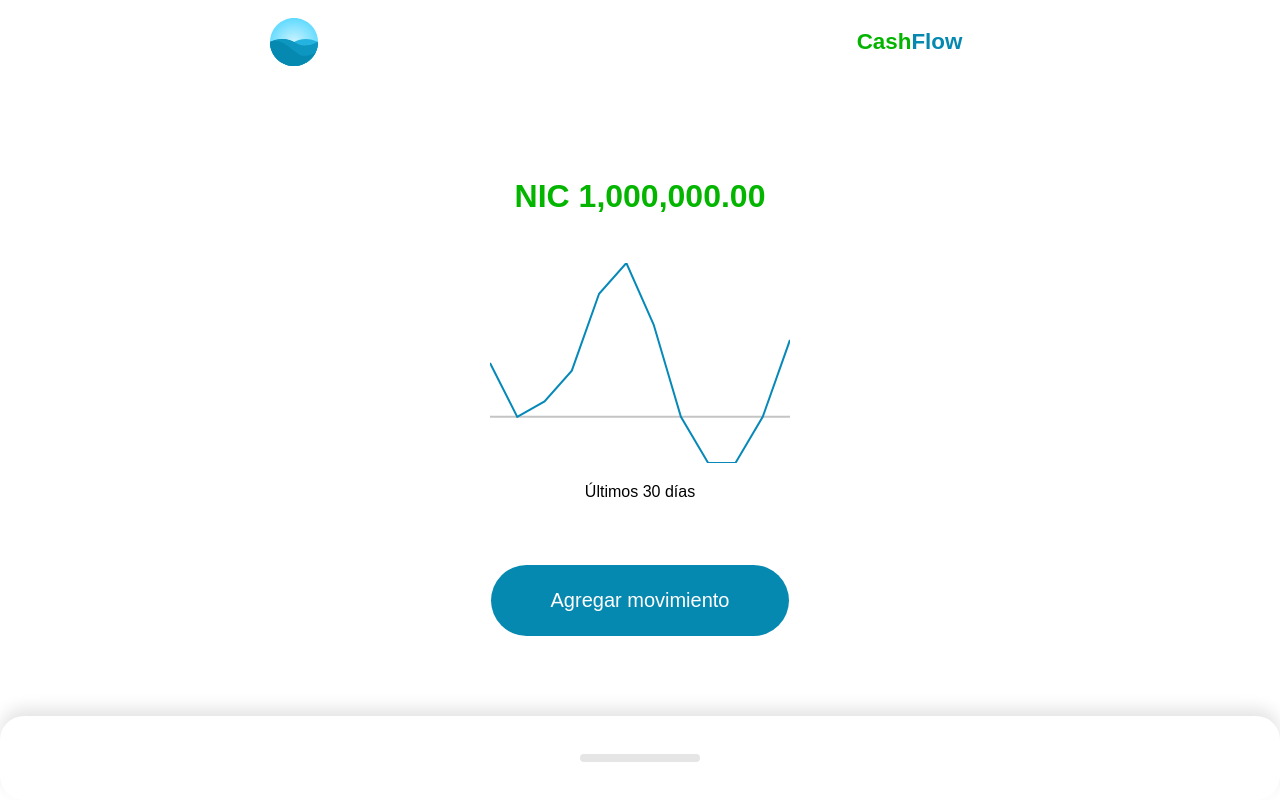
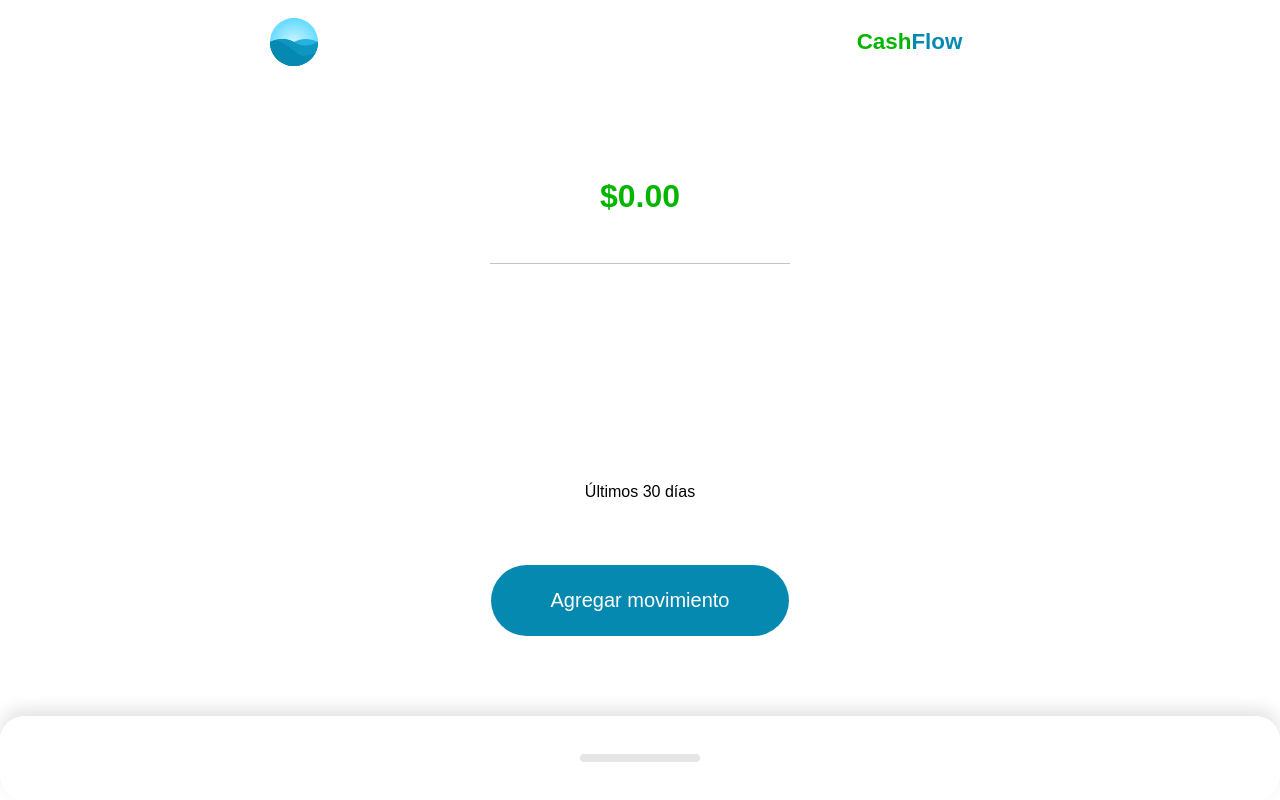
Before and after one commit to alon16/cashFlow, a Vue app: page / in a window 1280 px wide. Built offline with nearby package versions, Linux system fonts and the light colour scheme.

Commit message:
last details

```diff
--- a/src/components/ActionPage.vue
+++ b/src/components/ActionPage.vue
@@ -57,6 +57,12 @@ const submit = () => {
   movement.value.id = new Date();
 
   emit("created", movement.value);
+  movement.value = {
+    title: "",
+    amount: 0,
+    description: "",
+    type: "Ingreso",
+  };
 };
 </script>
 <style scoped>
--- a/src/components/HomePage.vue
+++ b/src/components/HomePage.vue
@@ -4,9 +4,9 @@
       <header-page></header-page>
     </template>
     <template #resume>
-      <resume-page :label="label" :amount="amount" :total-amount="1000000">
+      <resume-page :label="label" :amount="amount" :total-amount="totalAmount">
         <template #graphic>
-          <graphic-page :amounts="amounts"></graphic-page>
+          <graphic-page :amounts="amounts" @selected="select"></graphic-page>
         </template>
         <template #action>
           <action-page @created="create"></action-page
@@ -38,85 +38,7 @@ export default {
     return {
       amount: null,
       label: "",
-      movements: [
-        {
-          id: 0,
-          title: "MOVIMIENTO Inicial",
-          description: "Lorem ipsum sit",
-          amount: 100,
-          time: new Date("05-01-2023"),
-        },
-        {
-          id: 1,
-          title: "MOVIMIENTO 1",
-          description: "Lorem ipsum sit",
-          amount: 200,
-          time: new Date("05-01-2023"),
-        },
-        {
-          id: 2,
-          title: "MOVIMIENTO 2",
-          description: "Lorem ipsum sit",
-          amount: 500,
-          time: new Date("05-01-2023"),
-        },
-        {
-          id: 3,
-          title: "MOVIMIENTO 3",
-          description: "Lorem ipsum sit",
-          amount: 200,
-          time: new Date("05-01-2023"),
-        },
-        {
-          id: 4,
-          title: "MOVIMIENTO 4",
-          description: "Lorem ipsum sit",
-          amount: -400,
-          time: new Date("05-01-2023"),
-        },
-        {
-          id: 5,
-          title: "MOVIMIENTO 5",
-          description: "Lorem ipsum sit",
-          amount: -600,
-          time: new Date("05-01-2023"),
-        },
-        {
-          id: 6,
-          title: "MOVIMIENTO 6",
-          description: "Lorem ipsum sit",
-          amount: -300,
-          time: new Date("05-01-2023"),
-        },
-        {
-          id: 7,
-          title: "MOVIMIENTO 7",
-          description: "Lorem ipsum sit",
-          amount: 0,
-          time: new Date("05-01-2023"),
-        },
-        {
-          id: 8,
-          title: "MOVIMIENTO 8",
-          description: "Lorem ipsum sit",
-          amount: 300,
-          time: new Date("05-01-2023"),
-        },
-        {
-          id: 9,
-          title: "MOVIMIENTO 9",
-          description: "Lorem ipsum sit",
-          amount: 500,
-          time: new Date("05-01-2023"),
-        },
-        {
-          id: 10,
-          title: "MOVIMIENTO 10",
-          description: "Lorem ipsum sit",
-          amount: 0,
-          time: new Date("04-01-2023"),
-        },
-      ],
+      movements: [],
     };
   },
   computed: {
@@ -130,21 +52,42 @@ export default {
         .map((m) => m.amount);
 
       return lastDays.map((m, i) => {
-        let lastMovements = lastDays.slice(0, i);
+        let lastMovements = lastDays.slice(0, i + 1);
 
         return lastMovements.reduce((suma, movement) => {
           return suma + movement;
         }, 0);
       });
     },
+    totalAmount() {
+      return this.movements.reduce((suma, m) => {
+        return suma + m.amount;
+      }, 0);
+    },
+  },
+  mounted() {
+    const movements = JSON.parse(localStorage.getItem("movements"));
+    if (Array.isArray(movements)) {
+      this.movements = movements.map((m) => {
+        return { ...m, time: new Date(m.time) };
+      });
+    }
   },
   methods: {
     create(movement) {
       this.movements.push(movement);
+      this.save();
     },
     remove(id) {
       let index = this.movements.findIndex((m) => m.id === id);
       this.movements.splice(index, 1);
+      this.save();
+    },
+    save() {
+      localStorage.setItem("movements", JSON.stringify(this.movements));
+    },
+    select(val) {
+      this.amount = val;
     },
   },
 };
--- a/src/components/Resume/GraphicPage.vue
+++ b/src/components/Resume/GraphicPage.vue
@@ -34,7 +34,7 @@
   </div>
 </template>
 <script setup>
-import { computed, defineProps, ref, defineEmits } from "vue";
+import { computed, defineProps, ref, defineEmits, watch } from "vue";
 const props = defineProps({
   amounts: {
     type: Array,
@@ -57,20 +57,25 @@ const points = computed(() => {
     let x = (300 / total) * (i + 1);
     let y = amountToPixels(amount);
     return `${points} ${x},${y}`;
-  }, "0,100");
+  }, `0,${amountToPixels(total ? props.amounts[0] : 0)}`);
 });
 let showPointer = ref(false);
 let pointerCoordenada = ref(0);
 
 const emit = defineEmits(["selected"]);
-
+watch(pointerCoordenada, (value) => {
+  let index = Math.ceil(value / (300 / props.amounts.length));
+  if (index < 0 || index > props.amounts.length) {
+    return;
+  }
+  emit("selected", props.amounts[index - 1]);
+});
 const tap = ({ target, touches }) => {
   showPointer.value = true;
   let elementWidth = target.getBoundingClientRect().width;
   let elementX = target.getBoundingClientRect().x;
   let touchX = touches[0].clientX;
   pointerCoordenada.value = ((touchX - elementX) * 300) / elementWidth;
-  emit("selected", 0);
 };
 const untap = () => {
   showPointer.value = false;
--- a/src/components/Resume/IndexPage.vue
+++ b/src/components/Resume/IndexPage.vue
@@ -11,9 +11,9 @@
   </main>
 </template>
 <script>
-const currencyFormatter = new Intl.NumberFormat("es-NI", {
+const currencyFormatter = new Intl.NumberFormat("en", {
   style: "currency",
-  currency: "NIC",
+  currency: "USD",
 });
 export default {
   props: {
```
